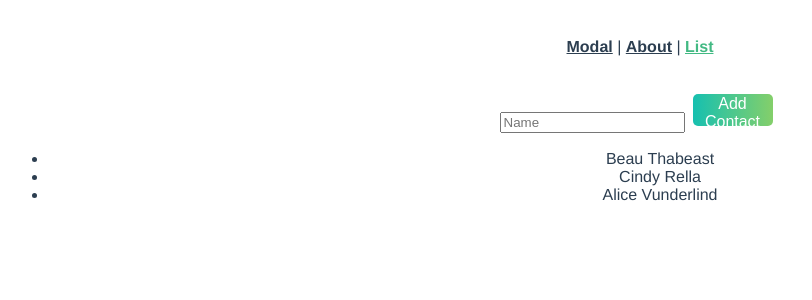
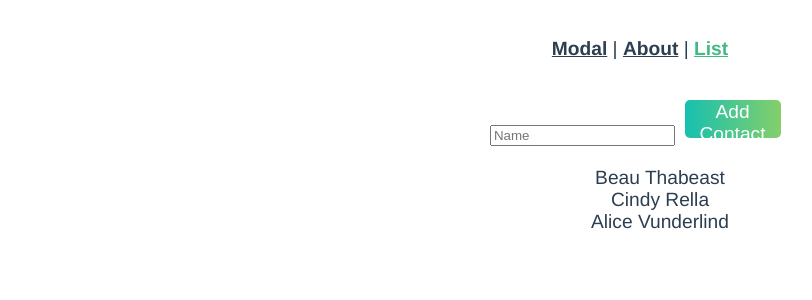
Before and after one commit to OussamaAlouat/animating-vue, a Vue app: page /list in a window 1280 px wide. Shown: the top 300 px of the page, without its empty margins (0-812 px from the left). Built offline with nearby package versions, Linux system fonts and the light colour scheme.

Commit message:
Change font-size and removed list style

```diff
--- a/src/App.vue
+++ b/src/App.vue
@@ -18,6 +18,7 @@
   -moz-osx-font-smoothing: grayscale;
   text-align: center;
   color: #2c3e50;
+  font-size: 1.2rem !important;
 }
 
 button {
--- a/src/views/List.vue
+++ b/src/views/List.vue
@@ -27,3 +27,8 @@ export default {
   }
 }
 </script>
+<style>
+ul {
+  list-style: none;
+}
+</style>
```
